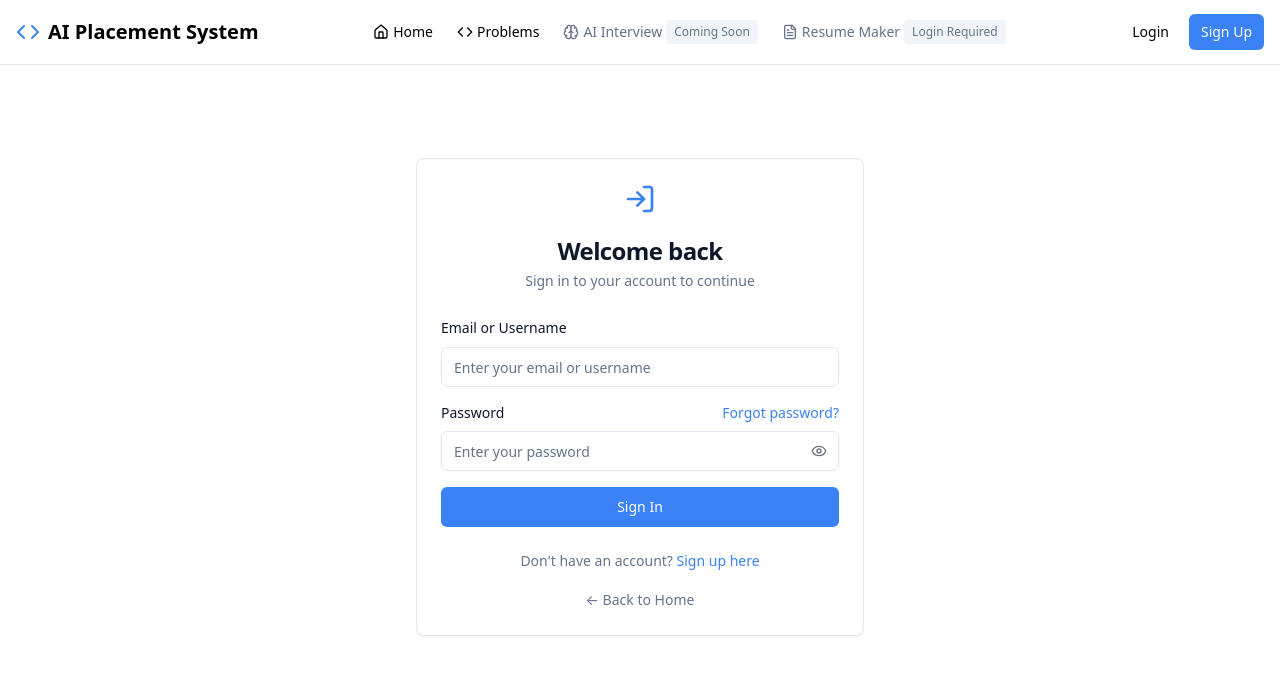
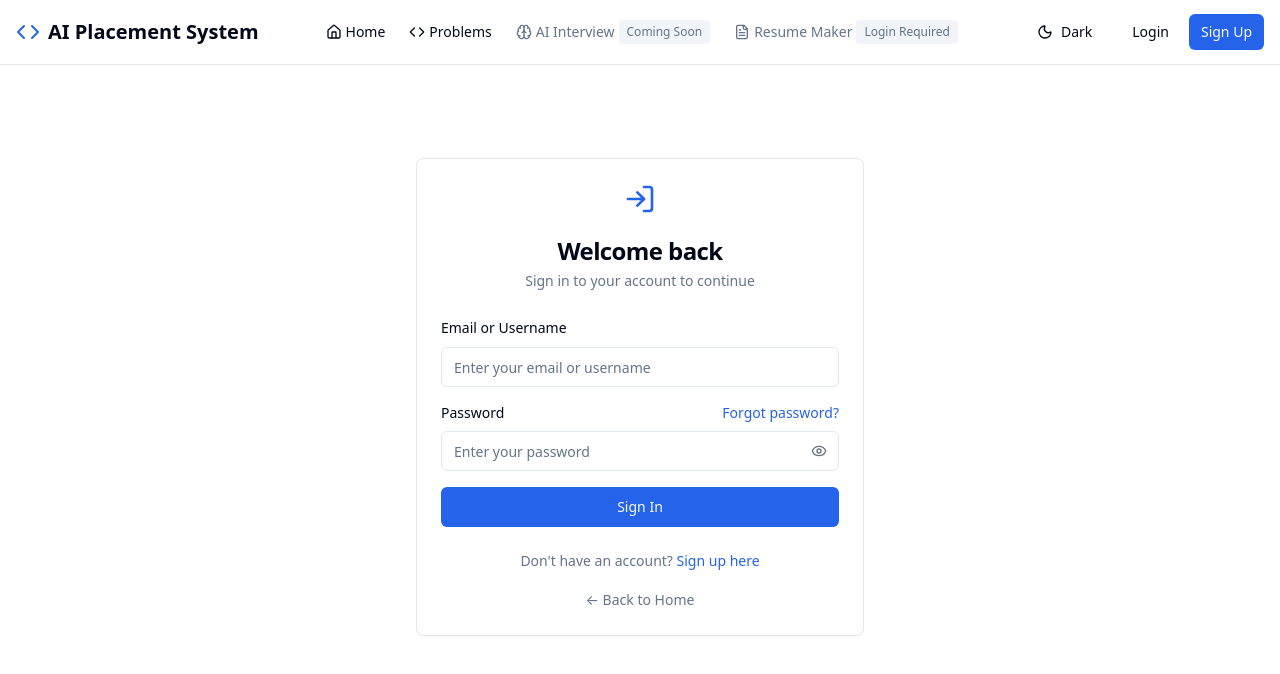
Before and after one commit to AyushMunjal17/ai-placement-app, a React app in the folder frontend/: page /login in a window 1280 px wide. Shown: the top 674 px of the page. Built offline with nearby package versions, Linux system fonts and the light colour scheme; the HTML template or start-up script is replaced by a standard one.

Commit message:
added dark mode feature

```diff
--- a/frontend/src/App.jsx
+++ b/frontend/src/App.jsx
@@ -1,5 +1,6 @@
 import { BrowserRouter as Router, Routes, Route } from 'react-router-dom'
 import { AuthProvider } from './contexts/AuthContext'
+import { ThemeProvider } from './contexts/ThemeContext'
 import Navbar from './components/Navbar'
 import Home from './pages/Home'
 import Login from './pages/Login'
@@ -16,11 +17,12 @@ import ProtectedRoute from './components/ProtectedRoute'
 
 function App() {
   return (
-    <AuthProvider>
-      <Router>
-        <div className="min-h-screen bg-background">
-          <Navbar />
-          <main className="container mx-auto px-4 py-8">
+    <ThemeProvider>
+      <AuthProvider>
+        <Router>
+          <div className="min-h-screen bg-background">
+            <Navbar />
+            <main className="container mx-auto px-4 py-8">
             <Routes>
               <Route path="/" element={<Home />} />
               <Route path="/login" element={<Login />} />
@@ -73,6 +75,7 @@ function App() {
         </div>
       </Router>
     </AuthProvider>
+    </ThemeProvider>
   )
 }
 
--- a/frontend/src/components/Navbar.jsx
+++ b/frontend/src/components/Navbar.jsx
@@ -1,5 +1,6 @@
 import { Link, useNavigate } from 'react-router-dom'
 import { useAuth } from '../contexts/AuthContext'
+import { useTheme } from '../contexts/ThemeContext'
 import { Button } from './ui/button'
 import {
   Code,
@@ -10,11 +11,14 @@ import {
   LayoutDashboard,
   Brain,
   FileText,
-  Shield
+  Shield,
+  Sun,
+  Moon
 } from 'lucide-react'
 
 const Navbar = () => {
   const { user, logout, isAuthenticated } = useAuth()
+  const { theme, toggleTheme, isDark } = useTheme()
   const navigate = useNavigate()
 
   const handleLogout = () => {
@@ -108,6 +112,27 @@ const Navbar = () => {
 
           {/* User Actions */}
           <div className="flex items-center space-x-4">
+            {/* Theme Toggle */}
+            <Button
+              variant="ghost"
+              size="sm"
+              onClick={toggleTheme}
+              className="flex items-center gap-2"
+              title={isDark ? 'Switch to light mode' : 'Switch to dark mode'}
+            >
+              {isDark ? (
+                <>
+                  <Sun className="h-4 w-4" />
+                  <span className="hidden sm:inline">Light</span>
+                </>
+              ) : (
+                <>
+                  <Moon className="h-4 w-4" />
+                  <span className="hidden sm:inline">Dark</span>
+                </>
+              )}
+            </Button>
+
             {isAuthenticated ? (
               <div className="flex items-center space-x-3">
                 <div className="flex items-center space-x-2">
--- /dev/null
+++ b/frontend/src/contexts/ThemeContext.jsx
@@ -0,0 +1,49 @@
+import { createContext, useContext, useState, useEffect } from 'react'
+
+const ThemeContext = createContext()
+
+export const useTheme = () => {
+  const context = useContext(ThemeContext)
+  if (!context) {
+    throw new Error('useTheme must be used within a ThemeProvider')
+  }
+  return context
+}
+
+export const ThemeProvider = ({ children }) => {
+  // Get theme from localStorage or default to 'light'
+  const [theme, setTheme] = useState(() => {
+    const savedTheme = localStorage.getItem('theme')
+    return savedTheme || 'light'
+  })
+
+  // Update theme class on document root
+  useEffect(() => {
+    const root = document.documentElement
+
+    // Remove existing theme classes
+    root.classList.remove('light', 'dark')
+
+    // Add current theme class
+    root.classList.add(theme)
+
+    // Save to localStorage
+    localStorage.setItem('theme', theme)
+  }, [theme])
+
+  const toggleTheme = () => {
+    setTheme(prevTheme => prevTheme === 'light' ? 'dark' : 'light')
+  }
+
+  const value = {
+    theme,
+    toggleTheme,
+    isDark: theme === 'dark'
+  }
+
+  return (
+    <ThemeContext.Provider value={value}>
+      {children}
+    </ThemeContext.Provider>
+  )
+}
--- a/frontend/src/index.css
+++ b/frontend/src/index.css
@@ -2,6 +2,54 @@
 @tailwind components;
 @tailwind utilities;
 
+@layer base {
+  :root {
+    --background: 0 0% 100%;
+    --foreground: 222.2 84% 4.9%;
+    --card: 0 0% 100%;
+    --card-foreground: 222.2 84% 4.9%;
+    --popover: 0 0% 100%;
+    --popover-foreground: 222.2 84% 4.9%;
+    --primary: 221.2 83.2% 53.3%;
+    --primary-foreground: 210 40% 98%;
+    --secondary: 210 40% 96.1%;
+    --secondary-foreground: 222.2 47.4% 11.2%;
+    --muted: 210 40% 96.1%;
+    --muted-foreground: 215.4 16.3% 46.9%;
+    --accent: 210 40% 96.1%;
+    --accent-foreground: 222.2 47.4% 11.2%;
+    --destructive: 0 84.2% 60.2%;
+    --destructive-foreground: 210 40% 98%;
+    --border: 214.3 31.8% 91.4%;
+    --input: 214.3 31.8% 91.4%;
+    --ring: 221.2 83.2% 53.3%;
+  }
+
+  .dark {
+    --background: 222.2 84% 4.9%;
+    --foreground: 210 40% 98%;
+    --card: 222.2 84% 4.9%;
+    --card-foreground: 210 40% 98%;
+    --popover: 222.2 84% 4.9%;
+    --popover-foreground: 210 40% 98%;
+    --primary: 217.2 91.2% 59.8%;
+    --primary-foreground: 222.2 47.4% 11.2%;
+    --secondary: 217.2 32.6% 17.5%;
+    --secondary-foreground: 210 40% 98%;
+    --muted: 217.2 32.6% 17.5%;
+    --muted-foreground: 215 20.2% 65.1%;
+    --accent: 217.2 32.6% 17.5%;
+    --accent-foreground: 210 40% 98%;
+    --destructive: 0 62.8% 30.6%;
+    --destructive-foreground: 210 40% 98%;
+    --border: 217.2 32.6% 17.5%;
+    --input: 217.2 32.6% 17.5%;
+    --ring: 224.3 76.3% 48%;
+  }
+}
+
 body {
   font-family: system-ui, -apple-system, sans-serif;
+  background-color: hsl(var(--background));
+  color: hsl(var(--foreground));
 }
--- a/frontend/src/pages/Dashboard.jsx
+++ b/frontend/src/pages/Dashboard.jsx
@@ -207,7 +207,7 @@ const Dashboard = () => {
                           to={`/problems/${submission.problemId}`}
                           className="font-medium hover:text-blue-600"
                         >
-                          {submission.problemTitle}
+                          {submission.problemTitle ? submission.problemTitle.replace(/<[^>]*>/g, '').trim() : 'Untitled Problem'}
                         </Link>
                       </div>
                       <div className="flex items-center gap-4 mt-2 text-sm text-muted-foreground">
--- a/frontend/src/pages/ProblemDetail.jsx
+++ b/frontend/src/pages/ProblemDetail.jsx
@@ -2,6 +2,7 @@ import { useState, useEffect } from 'react'
 import { useParams, useNavigate } from 'react-router-dom'
 import axios from 'axios'
 import Editor from '@monaco-editor/react'
+import { useTheme } from '../contexts/ThemeContext'
 import { Card, CardContent, CardDescription, CardHeader, CardTitle } from '../components/ui/card'
 import { Button } from '../components/ui/button'
 import { Select } from '../components/ui/select'
@@ -86,7 +87,13 @@ const ProblemDetail = () => {
   // Code editor state
   const [code, setCode] = useState('')
   const [language, setLanguage] = useState('python')
-  const [theme, setTheme] = useState('vs-dark')
+  const { isDark } = useTheme()
+  const [editorTheme, setEditorTheme] = useState(isDark ? 'vs-dark' : 'light')
+
+  // Sync editor theme with app theme
+  useEffect(() => {
+    setEditorTheme(isDark ? 'vs-dark' : 'light')
+  }, [isDark])
 
   // Execution state
   const [isRunning, setIsRunning] = useState(false)
@@ -543,7 +550,7 @@ const ProblemDetail = () => {
                 ({problem.supportedLanguages.length} language{problem.supportedLanguages.length !== 1 ? 's' : ''} available)
               </span>
             )}
-            <Select value={theme} onChange={(e) => setTheme(e.target.value)} className="w-[120px]">
+            <Select value={editorTheme} onChange={(e) => setEditorTheme(e.target.value)} className="w-[120px]">
               <option value="vs-dark">Dark</option>
               <option value="light">Light</option>
             </Select>
@@ -984,7 +991,7 @@ const ProblemDetail = () => {
           <Editor
             height="calc(100vh - 60px)"
             language={language === 'cpp' ? 'cpp' : language}
-            theme={theme}
+            theme={editorTheme}
             value={code}
             onChange={(value) => setCode(value || '')}
             options={{
--- a/frontend/tailwind.config.js
+++ b/frontend/tailwind.config.js
@@ -1,5 +1,6 @@
 /** @type {import('tailwindcss').Config} */
 export default {
+  darkMode: 'class',
   content: [
     "./index.html",
     "./src/**/*.{js,ts,jsx,tsx}",
@@ -7,38 +8,38 @@ export default {
   theme: {
     extend: {
       colors: {
-        border: "#e2e8f0",
-        input: "#e2e8f0",
-        ring: "#3b82f6",
-        background: "#ffffff",
-        foreground: "#0f172a",
+        border: "hsl(var(--border))",
+        input: "hsl(var(--input))",
+        ring: "hsl(var(--ring))",
+        background: "hsl(var(--background))",
+        foreground: "hsl(var(--foreground))",
         primary: {
-          DEFAULT: "#3b82f6",
-          foreground: "#ffffff",
+          DEFAULT: "hsl(var(--primary))",
+          foreground: "hsl(var(--primary-foreground))",
         },
         secondary: {
-          DEFAULT: "#f1f5f9",
-          foreground: "#0f172a",
+          DEFAULT: "hsl(var(--secondary))",
+          foreground: "hsl(var(--secondary-foreground))",
         },
         destructive: {
-          DEFAULT: "#ef4444",
-          foreground: "#ffffff",
+          DEFAULT: "hsl(var(--destructive))",
+          foreground: "hsl(var(--destructive-foreground))",
         },
         muted: {
-          DEFAULT: "#f1f5f9",
-          foreground: "#64748b",
+          DEFAULT: "hsl(var(--muted))",
+          foreground: "hsl(var(--muted-foreground))",
         },
         accent: {
-          DEFAULT: "#f1f5f9",
-          foreground: "#0f172a",
+          DEFAULT: "hsl(var(--accent))",
+          foreground: "hsl(var(--accent-foreground))",
         },
         popover: {
-          DEFAULT: "#ffffff",
-          foreground: "#0f172a",
+          DEFAULT: "hsl(var(--popover))",
+          foreground: "hsl(var(--popover-foreground))",
         },
         card: {
-          DEFAULT: "#ffffff",
-          foreground: "#0f172a",
+          DEFAULT: "hsl(var(--card))",
+          foreground: "hsl(var(--card-foreground))",
         },
       },
     },
```
